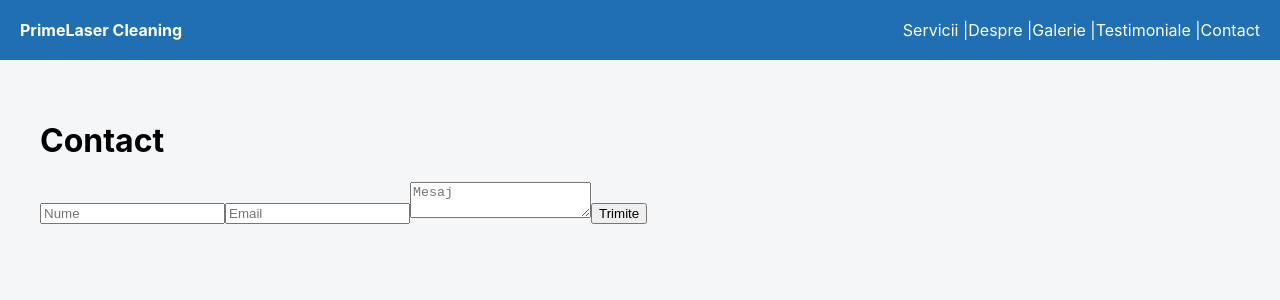
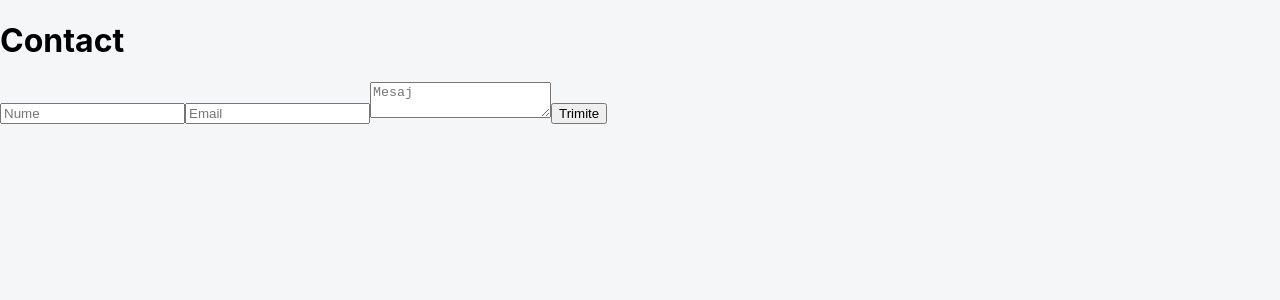
Before and after one commit to Shurub23/primelaser-frontend, a Next.js app: page /contact in a window 1280 px wide. Shown: the top 300 px of the page. Built offline with nearby package versions, Linux system fonts and the light colour scheme.

Commit message:
Refactor contact form component structure

```diff
--- a/pages/contact.js
+++ b/pages/contact.js
@@ -1,5 +1,4 @@
 import { useState } from "react";
-import Navbar from "../components/Navbar";
 
 export default function Contact() {
   const [form, setForm] = useState({
@@ -43,9 +42,6 @@ export default function Contact() {
   };
 
   return (
-<>
-<Navbar />
-<main style={{ padding: 40 }}>
     <div>
       <h1>Contact</h1>
 
@@ -81,7 +77,5 @@ export default function Contact() {
 
       {status && <p>{status}</p>}
     </div>
-  </main>
-    </>
   );
 }
```
